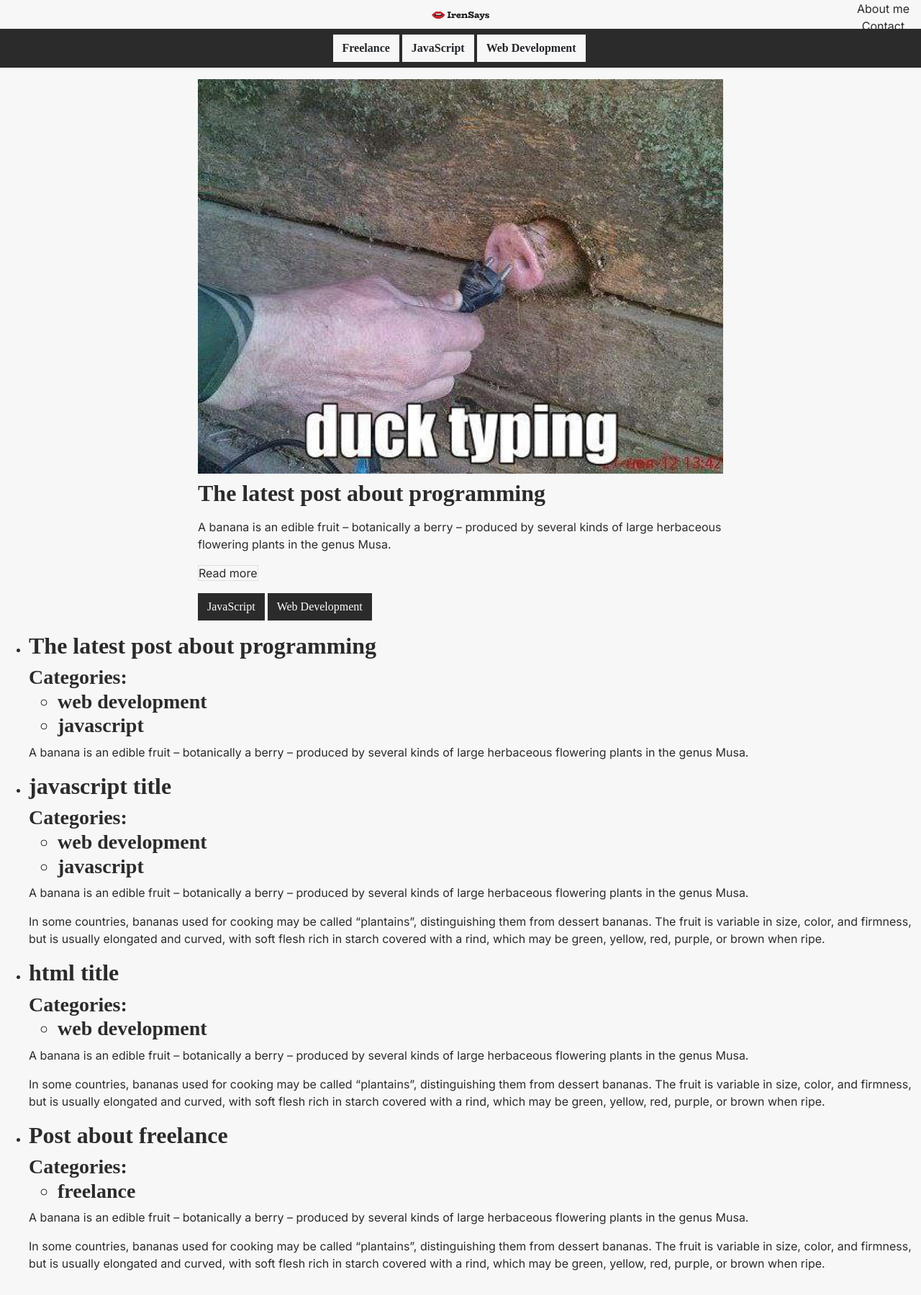
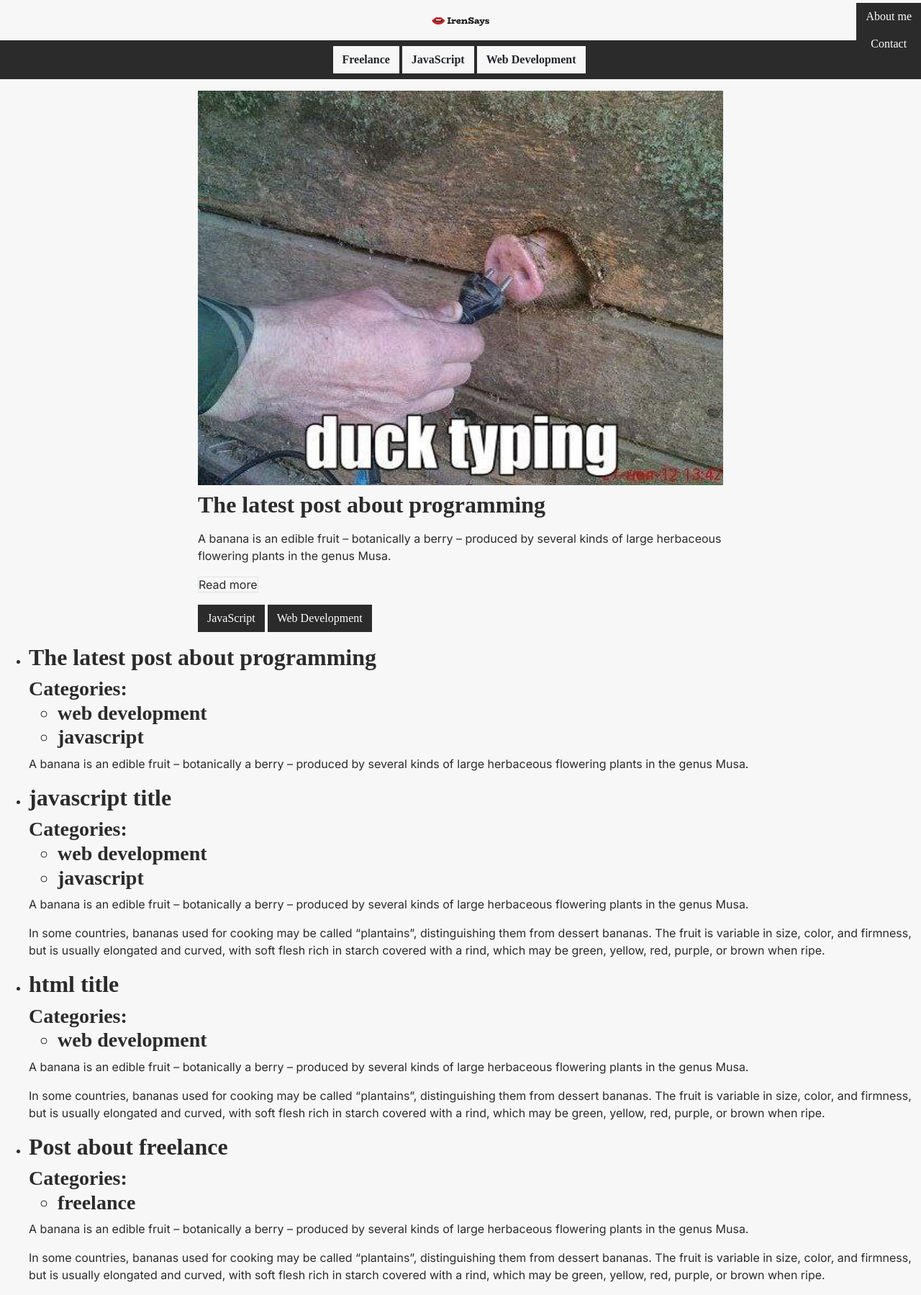
Before and after one commit to irensaywhen/iren-says-blog, a Jekyll site: the page built from index.html, in a window 1280 px wide. Shown: the whole page at 72% size. Built offline with Jekyll 4.4.1, drawn with Linux system fonts in a browser that asks for light colours; some web fonts are replaced.

Commit message:
Navigation on desktop

```diff
--- a/_includes/sections_navigation.html
+++ b/_includes/sections_navigation.html
@@ -1,13 +1,15 @@
 <nav
-    class="position-relative py-2 text-center">
+    class="position-relative py-3 text-left text-sm-center pl-3 pl-sm-0">
     <!--Site sections start-->
     <ul
-        class="pl-0 list-unstyled sections position-absolute">
+        class="pl-0 list-unstyled sections position-absolute text-left d-flex flex-column justify-content-around py-1 h-100 mb-0 mr-0">
         {% for item in site.data.navigation %}
             <li
-                class="px-3">
+                class="category mr-0">
                 <a
-                    href="{{ item.link }}" {% if page.url == item.link %} class="active"
+                    href="{{ item.link }}"
+                    class="btn btn-primary btn-small w-100 font-bio-rhyme"
+                    {% if page.url == item.link %} class="active"
                     {% endif %}>
                     {{ item.name }}
                 </a>
--- a/_scss/_components.scss
+++ b/_scss/_components.scss
@@ -6,4 +6,9 @@
   &:last-of-type {
     margin-right: 0;
   }
+
+  .btn-small {
+    padding-top: 0 !important;
+    padding-bottom: 0 !important;
+  }
 }
```
